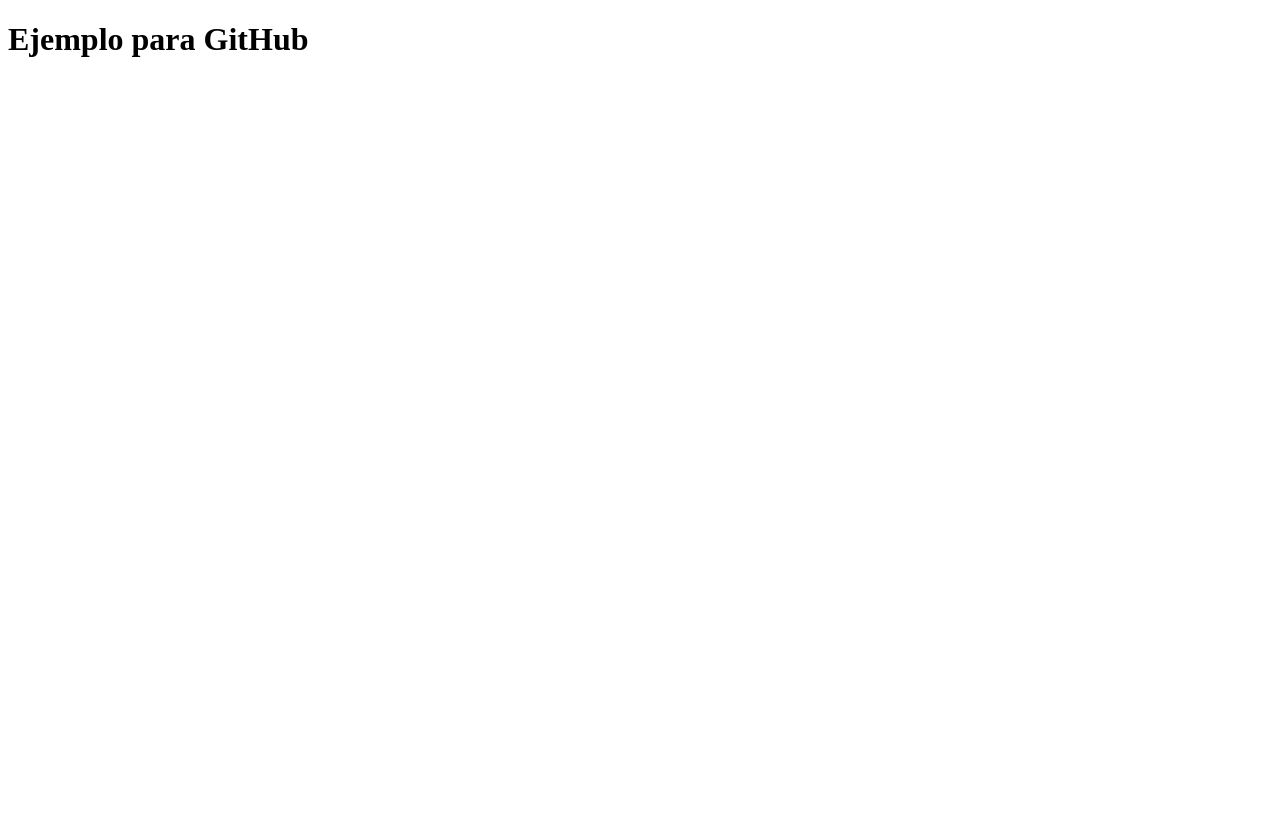
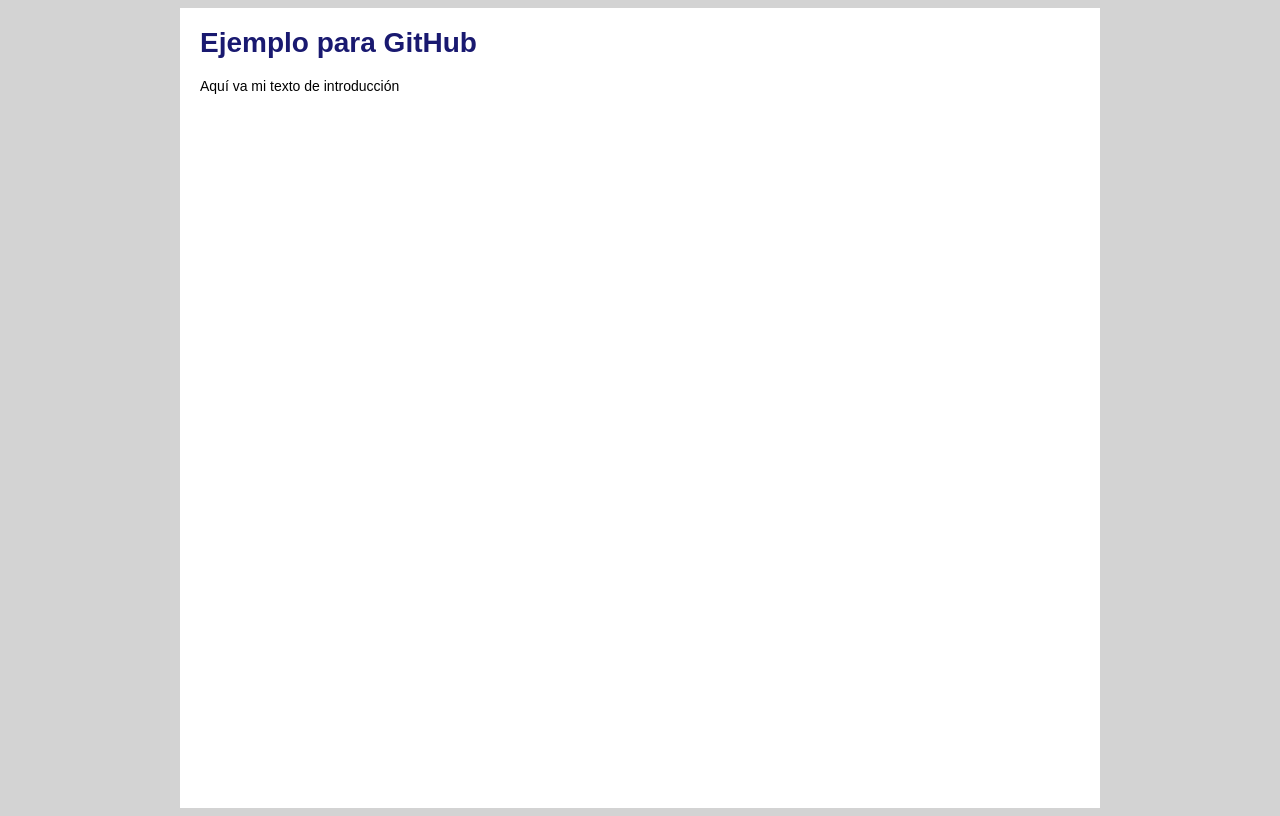
Before and after one commit to vaneliz3620/compint3_inicio, a plain HTML site: page index.html in a window 1280 px wide. Drawn offline with Linux system fonts and the light colour scheme.

Commit message:
Add files via upload
Se crea un contenedor para todo el sitio

```diff
--- a/estilos.css
+++ b/estilos.css
@@ -1,8 +1,18 @@
 body{
     font-family: Arial, Helvetica, sans-serif;
     font-size: 14px;
+    display: flex;
+    justify-content: center;
     background-color: lightgray;
 }
 h1{
     color: midnightblue;
 }
+.contenedor{
+    background-color: white;
+    width: 100%;
+    max-width: 900px;
+    padding-left: 20px;
+    height: 100%;
+    min-height: 800px;
+}
--- a/index.html
+++ b/index.html
@@ -5,8 +5,12 @@
     <meta name="viewport" content="width=device-width, initial-scale=1.0">
     <meta http-equiv="X-UA-Compatible" content="ie=edge">
     <title>Ejemplo para GitHub</title>
+    <link rel="stylesheet" type="text/css" href="estilos.css">
 </head>
 <body>
+    <div class="contenedor">
     <h1>Ejemplo para GitHub</h1>
+    Aquí va mi texto de introducción
+</div>
 </body>
 </html>
```
